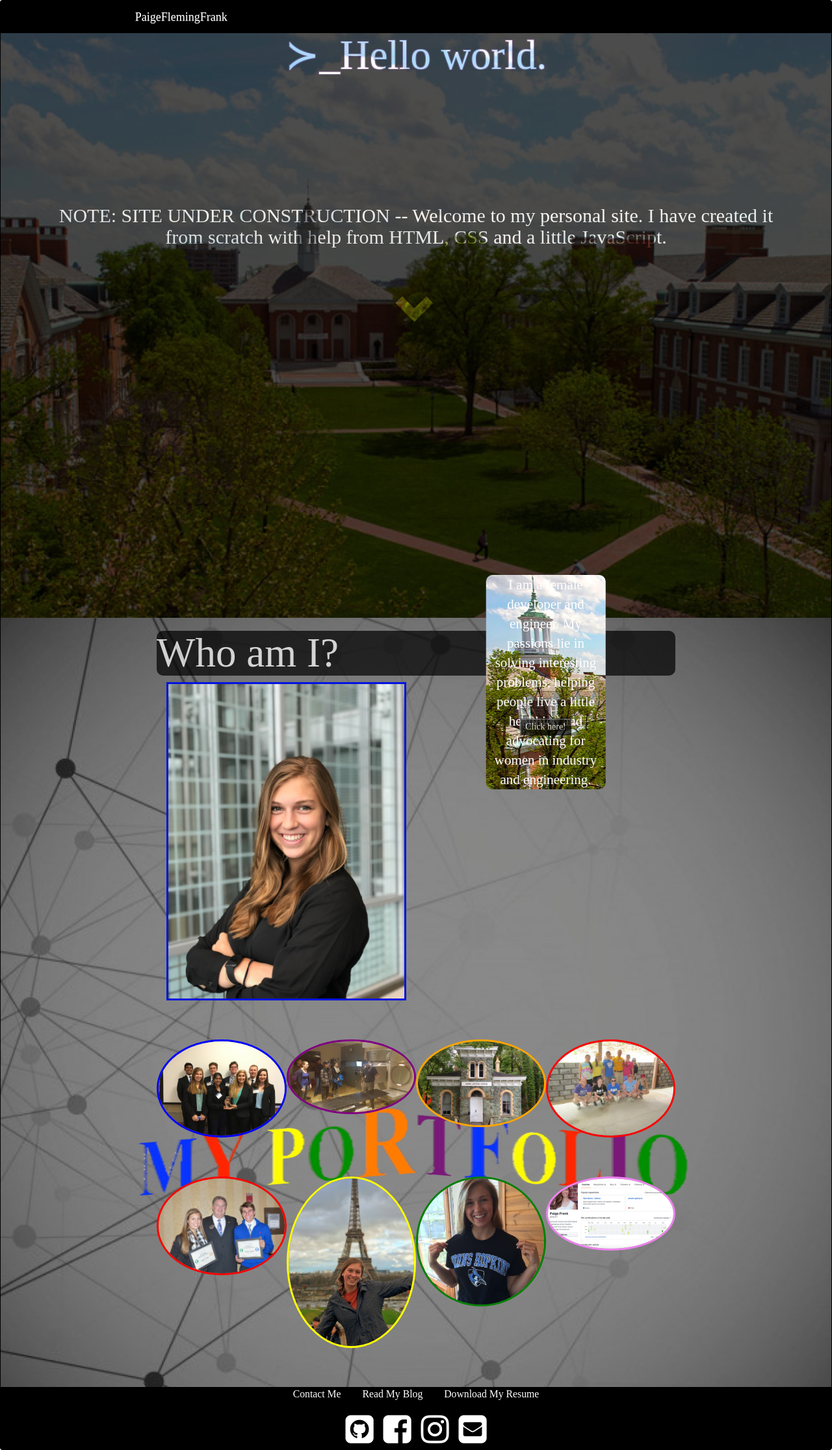
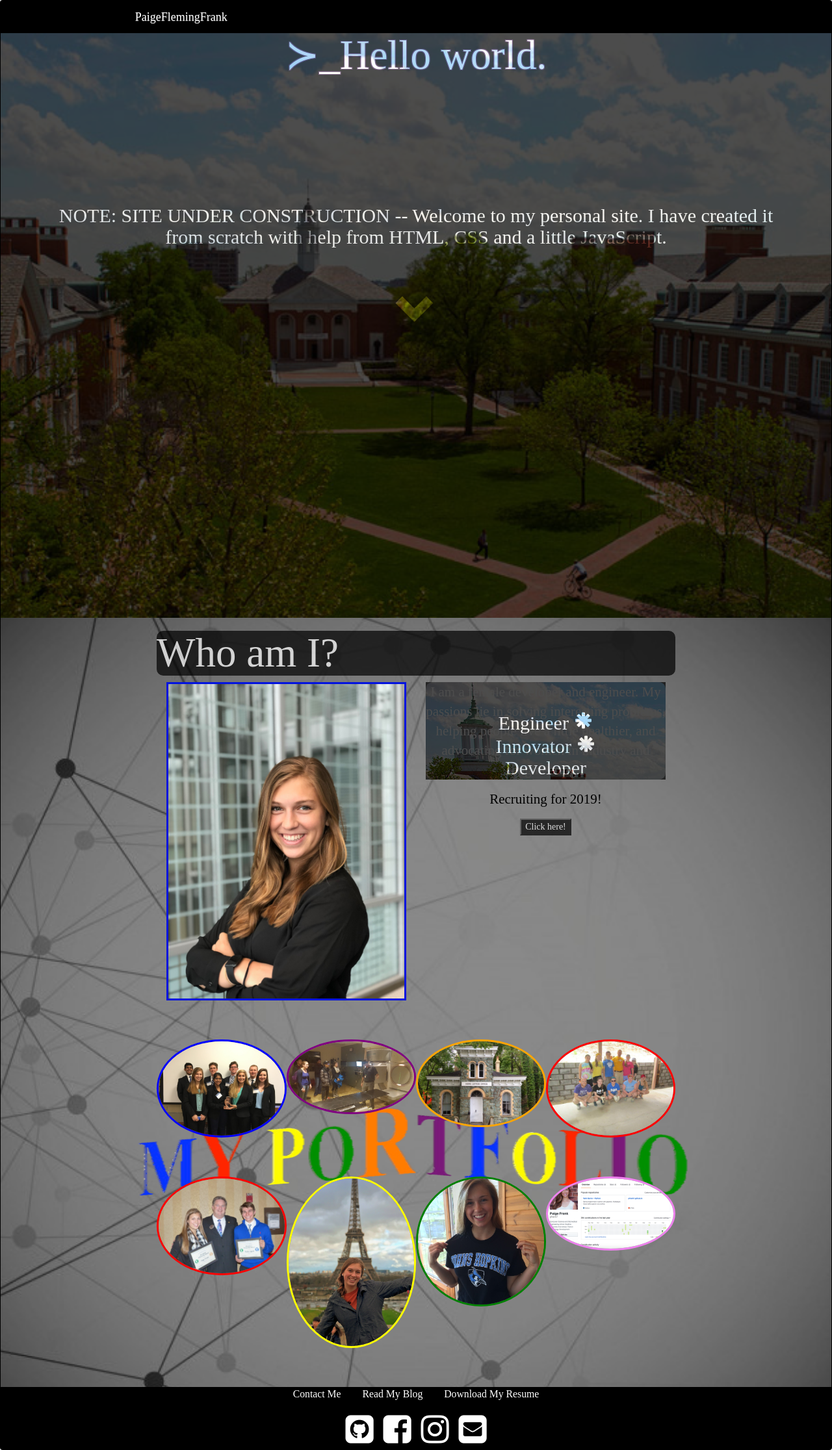
Before and after one commit to pfrank7/pfrank7.github.io, a Jekyll site: the page built from index.html, in a window 1280 px wide. Shown: the whole page at 65% size. Built offline with Jekyll 4.4.1, drawn with Linux system fonts in a browser that asks for light colours; nearby versions of some CDN libraries.

Commit message:
Update index.html

```diff
--- a/index.html
+++ b/index.html
@@ -30,9 +30,9 @@
 				<div class = "col-sm-6 text-center">
 					<div class = "title-container">
 						<div class = "overlay text-center" style = "color:white; background-color:black; mix-blend-mode: multiply; opacity:.7;">
-							<h2 class = "title-image"> Engineer <span class="glyphicon glyphicon-asterisk"></span> Innovator <span class="glyphicon glyphicon-asterisk"></span> Developer </h2>
+							<h2 class = "title-text"> Engineer <span class="glyphicon glyphicon-asterisk"></span> Innovator <span class="glyphicon glyphicon-asterisk"></span> Developer </h2>
 						</div>
-						<p class = "title-text" id = "title-image-back" style = "color: white; vertical-align:top; border-radius:10px;"> I am a female developer and engineer. My passions lie in solving interesting problems, helping people live a little healthier,
+						<p class = "title-image" id = "title-image-back" style = "color: white; vertical-align:top; border-radius:10px;"> I am a female developer and engineer. My passions lie in solving interesting problems, helping people live a little healthier,
 						and advocating for women in industry and engineering. </p>
 					</div>
 					<form method="get" action="Paige_Frank.pdf" style = "margin:3%">
```
